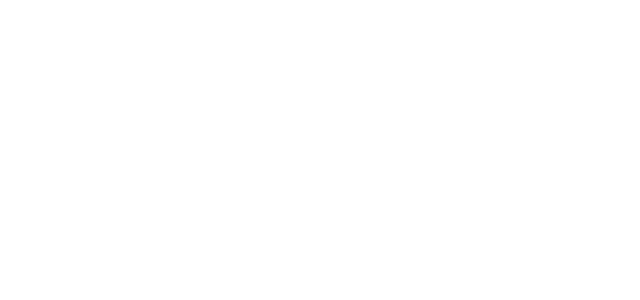
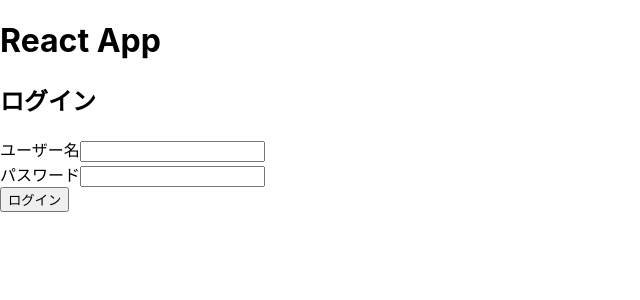
Before and after one commit to taakashifukada/ReactPlayGround, a React (Create React App) app in the folder app/react-app/: page /login in a window 1280 px wide. Before the commit this address had no page. Shown: the top 300 px of the page, without its empty margins (0-640 px from the left). Built offline with nearby package versions, Linux system fonts and the light colour scheme.

Commit message:
add simple login form

```diff
--- a/app/react-app/src/App.tsx
+++ b/app/react-app/src/App.tsx
@@ -1,8 +1,9 @@
 import React from 'react';
 import './App.css';
 import { BrowserRouter as Router, Route, Routes, Outlet } from "react-router-dom"
-import Home from './Home';
-import About from './About';
+import Home from './components/Home';
+import About from './components/About';
+import Login from './components/Login';
 
 
 function App() {
@@ -12,13 +13,14 @@
         <Route
           element={
             <div>
-              <h1>Layout</h1>
+              <h1>React App</h1>
               <Outlet />
             </div>
           }
         >
           <Route path="/" element={<Home />} />
           <Route path="/about" element={<About />} />
+          <Route path="/login" element={<Login />} />
         </Route>
       </Routes>
     </Router>
--- /dev/null
+++ b/app/react-app/src/api/authApi.ts
@@ -0,0 +1,11 @@
+import axios from 'axios';
+import { LoginRequest, LoginResponse } from '../types/auth';
+
+const API_URL = 'http://localhost:8080/api';
+
+export const authApi = {
+  login: async (credentials: LoginRequest): Promise<LoginResponse> => {
+    const response = await axios.post(`${API_URL}/auth/login`, credentials);
+    return response.data;
+  }
+};
--- /dev/null
+++ b/app/react-app/src/components/Login.tsx
@@ -0,0 +1,63 @@
+import React, { useState } from 'react';
+import { useNavigate } from 'react-router-dom';
+import { authApi } from '../api/authApi';
+
+const Login: React.FC = () => {
+  const navigate = useNavigate();
+  const [username, setUsername] = useState('');
+  const [password, setPassword] = useState('');
+  const [error, setError] = useState('');
+
+  const handleSubmit = async (e: React.FormEvent) => {
+    e.preventDefault();
+    try {
+      const response = await authApi.login({ username, password });
+      // トークンをローカルストレージに保存
+      localStorage.setItem('token', response.token);
+      // ユーザー情報を保存
+      localStorage.setItem('user', JSON.stringify(response.user));
+      navigate('/dashboard');
+    } catch (err) {
+      setError('ログインに失敗しました。認証情報を確認してください。');
+    }
+  };
+
+  return (
+    <div className="min-h-screen flex items-center justify-center">
+      <div className="bg-white p-8 rounded shadow-md w-96">
+        <h2 className="text-2xl font-bold mb-6">ログイン</h2>
+        {error && <div className="bg-red-100 text-red-700 p-3 rounded mb-4">{error}</div>}
+        <form onSubmit={handleSubmit}>
+          <div className="mb-4">
+            <label className="block text-gray-700 mb-2">ユーザー名</label>
+            <input
+              type="text"
+              value={username}
+              onChange={(e) => setUsername(e.target.value)}
+              className="w-full p-2 border rounded"
+              required
+            />
+          </div>
+          <div className="mb-6">
+            <label className="block text-gray-700 mb-2">パスワード</label>
+            <input
+              type="password"
+              value={password}
+              onChange={(e) => setPassword(e.target.value)}
+              className="w-full p-2 border rounded"
+              required
+            />
+          </div>
+          <button
+            type="submit"
+            className="w-full bg-blue-500 text-white py-2 px-4 rounded hover:bg-blue-600"
+          >
+            ログイン
+          </button>
+        </form>
+      </div>
+    </div>
+  );
+};
+
+export default Login;
--- /dev/null
+++ b/app/react-app/src/types/auth.ts
@@ -0,0 +1,13 @@
+export interface LoginRequest {
+    username: string;
+    password: string;
+  }
+
+  export interface LoginResponse {
+    token: string;
+    user: {
+      id: number;
+      username: string;
+      roles: string[];
+    };
+  }
```
Also changed, not shown: app/react-app/src/components/About.tsx (renamed from app/react-app/src/About.tsx), app/react-app/src/components/Home.tsx (renamed from app/react-app/src/Home.tsx), app/react-app/src/components/MyComponent.tsx (renamed from app/react-app/src/MyComponent.tsx).
